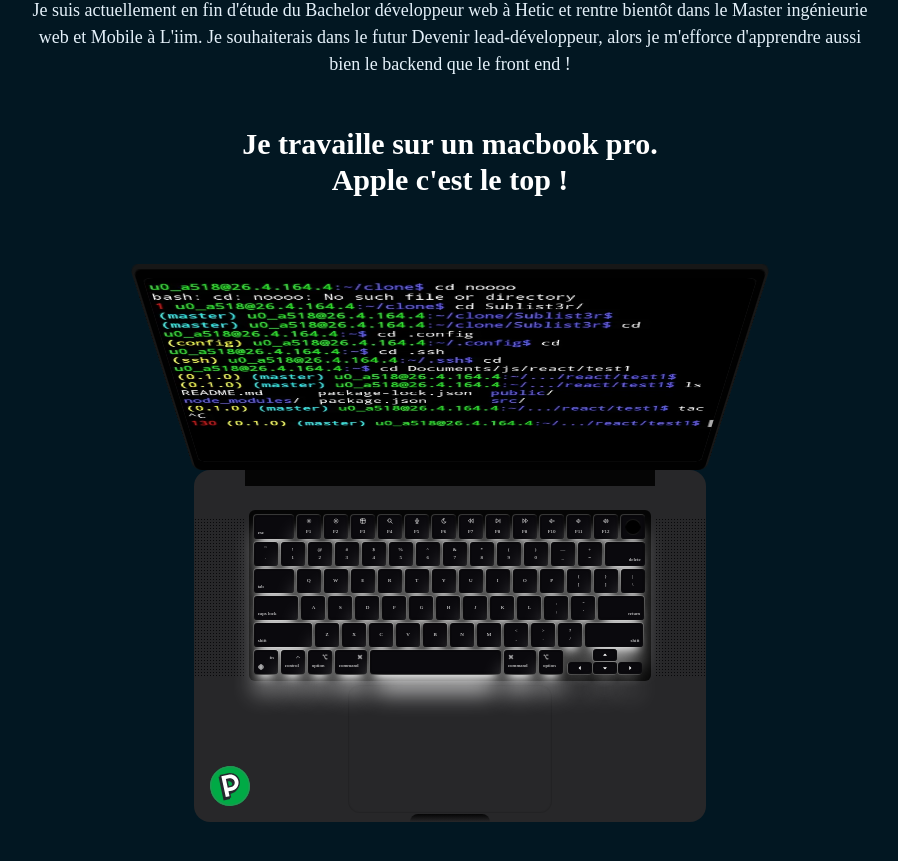
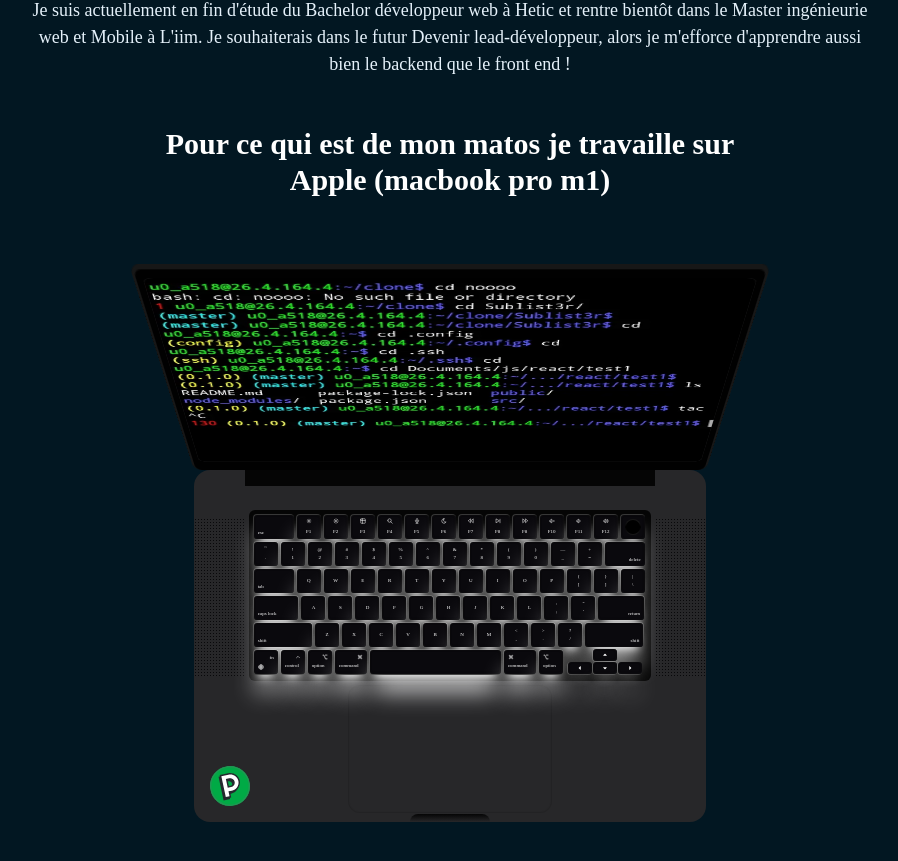
Before and after one commit to LouanFlamain/portfolio, a Next.js app: page / in a window 1280 px wide. Shown: the part 2498-3359 px from the top of the page, without its empty margins (190-1088 px from the left). Built offline with nearby package versions, Linux system fonts and the light colour scheme; a web font is replaced by a local one.

Commit message:
change mac word

```diff
--- a/src/app/_components/pages/about_section/about_section.tsx
+++ b/src/app/_components/pages/about_section/about_section.tsx
@@ -94,7 +94,8 @@
         <MacbookScroll
           title={
             <span>
-              Je travaille sur un macbook pro. <br /> Apple c&apos;est le top !
+              Pour ce qui est de mon matos je travaille sur <br /> Apple
+              (macbook pro m1)
             </span>
           }
           badge={
```
